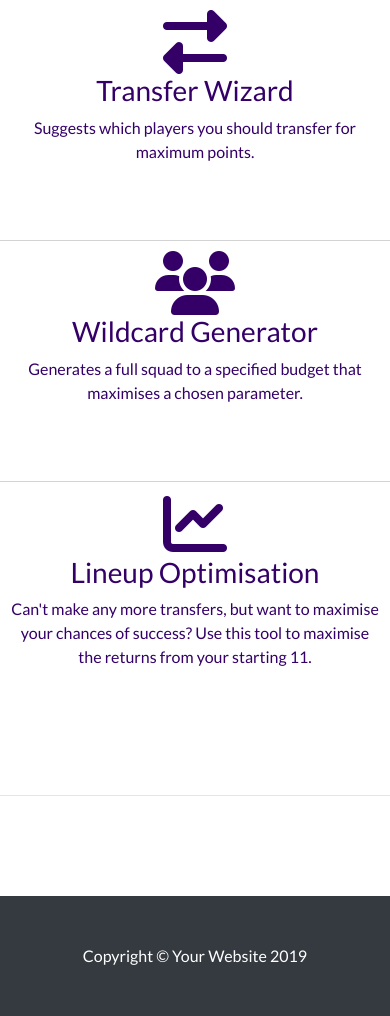
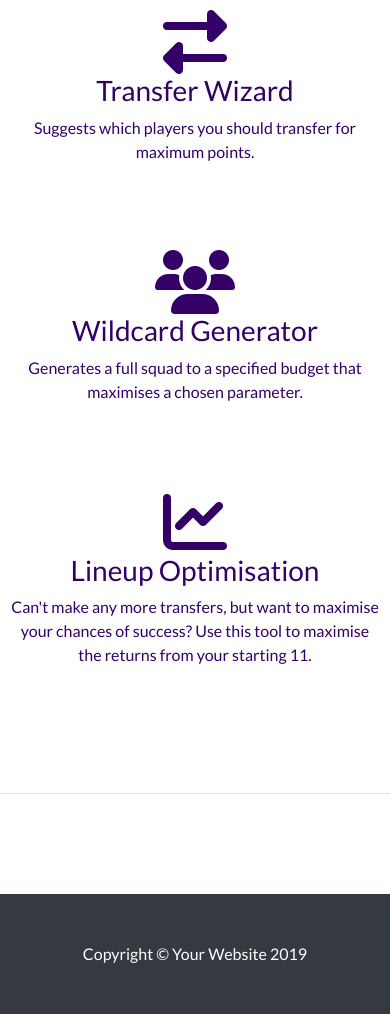
Before and after one commit to twhi/fplmanager-website, a Django app: page / in a window 390 px wide. Shown: the part 616-1632 px from the top of the page. Run offline with Django 3.2, Linux system fonts and the light colour scheme; some libraries are stand-ins or nearby versions.

Commit message:
removed top border from analysis options

```diff
--- a/FPLManager/static/base_static/base.css
+++ b/FPLManager/static/base_static/base.css
@@ -151,7 +151,6 @@ hr {
 @media (max-width: 768px) {
   .analysis-option {
       border-left: 1px hidden #D3D3D3 !important;
-      border-top: 1px solid #D3D3D3 !important;
   }
 }
 
```
